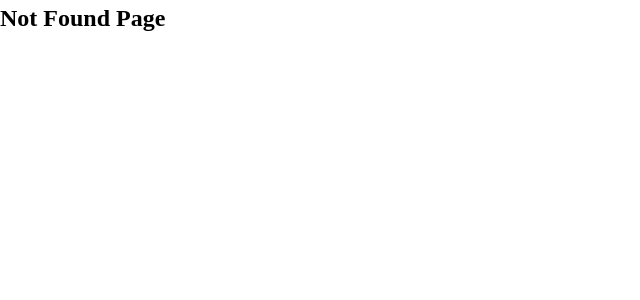
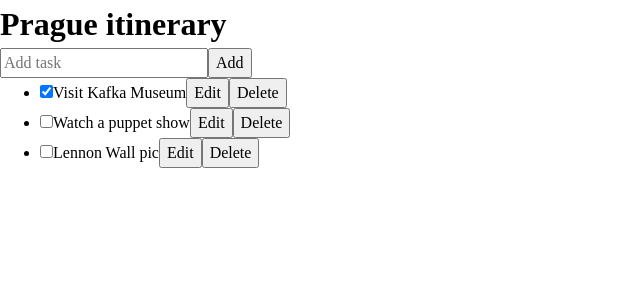
Before and after one commit to takunagai/react-official-tutorial, a React (Create React App) app: page /TaskApp5c in a window 1280 px wide. Before the commit this address had no page. Shown: the top 300 px of the page, without its empty margins (0-640 px from the left). Built offline with nearby package versions, Linux system fonts and the light colour scheme.

Commit message:
状態ロジックを Reducer で統合する 5 - useImmerReducer を使用し簡潔に書く

```diff
--- a/src/Frontpage.jsx
+++ b/src/Frontpage.jsx
@@ -74,6 +74,7 @@ export default function Frontpage() {
           <li><Link to="/contactList">ContactList</Link></li>
           <li><Link to="/TaskApp5">TaskApp5</Link></li>
           <li><Link to="/TaskApp5b">TaskApp5b</Link></li>
+          <li><Link to="/TaskApp5c">TaskApp5c</Link></li>
         </ul>
       </nav>
       <Outlet />
--- /dev/null
+++ b/src/TaskApp5c.jsx
@@ -0,0 +1,93 @@
+import { useImmerReducer } from 'use-immer'
+import AddTask from './TaskApp5AddTask'
+import TaskList from './TaskApp5TaskList'
+// import tasksReducer from './taskApp5TasksReducer'
+
+let nextId = 3
+const initialTasks = [
+  { id: 0, text: 'Visit Kafka Museum', done: true },
+  { id: 1, text: 'Watch a puppet show', done: false },
+  { id: 2, text: 'Lennon Wall pic', done: false },
+]
+
+export default function TaskApp5() {
+  const [tasks, dispatch] = useImmerReducer(tasksReducer, initialTasks)
+
+  /**
+   * 追加
+   * @param {string} text - 新タスクの内容
+   */
+  function handleAddTask(text) {
+    dispatch({
+      type: 'added',
+      id: nextId++,
+      text: text
+    })
+  }
+
+  /**
+   * 更新
+   * @param {object} task - 更新するタスク
+   */
+  function handleChangeTask(task) {
+    dispatch({
+      type: 'changed',
+      task: task
+    })
+  }
+
+  /**
+   * 削除
+   * @param {number} taskId - 削除するタスクのID
+   */
+  function handleDeleteTask(taskId) {
+    dispatch({
+      type: 'deleted',
+      id: taskId
+    })
+  }
+
+  return (
+    <>
+      <h1>Prague itinerary</h1>
+      <AddTask onAddTask={handleAddTask} />
+      <TaskList
+        tasks={tasks}
+        onChangeTask={handleChangeTask}
+        onDeleteTask={handleDeleteTask}
+      />
+    </>
+  )
+}
+
+/**
+ * Reducer with immer
+ * @param {object} draft - 現在の状態
+ * @param {string} action - アクションオブジェクト
+ * 外部ファイル化も可能
+ */
+function tasksReducer(draft, action) {
+  switch (action.type) {
+    case 'added' : {
+      draft.push({
+        id: action.id,
+        text: action.text,
+        done: false
+      })
+      break // ※ break 必須なので注意
+    }
+    case 'changed' : {
+      const index = draft.findIndex(t =>
+        t.id === action.task.id
+      )
+      draft[index] = action.task
+      break
+    }
+    case 'deleted' : {
+      return draft.filter(t => t.id !== action.id)
+    }
+    default : {
+      throw Error(`Unknown action: ${action.type}`)
+    }
+  }
+}
--- a/src/index.js
+++ b/src/index.js
@@ -73,6 +73,7 @@ import Gallery2 from './Gallery2'
 import ContactList from './ContactList'
 import TaskApp5 from './TaskApp5'
 import TaskApp5b from './TaskApp5b'
+import TaskApp5c from './TaskApp5c'
 
 const container = document.getElementById('root')
 const root = createRoot(container) // createRoot(container!) if you use TypeScript
@@ -155,6 +156,7 @@ root.render(
         <Route path="contactList" element={<ContactList />} />
         <Route path="TaskApp5" element={<TaskApp5 />} />
         <Route path="TaskApp5b" element={<TaskApp5b />} />
+        <Route path="TaskApp5c" element={<TaskApp5c />} />
         <Route path="*" element={<NotFound />} />{/* Not Found の時*/}
       </Routes>
     </BrowserRouter>
```
Also changed, not shown: 1 other file (tests, documents, lock files or other folders).
